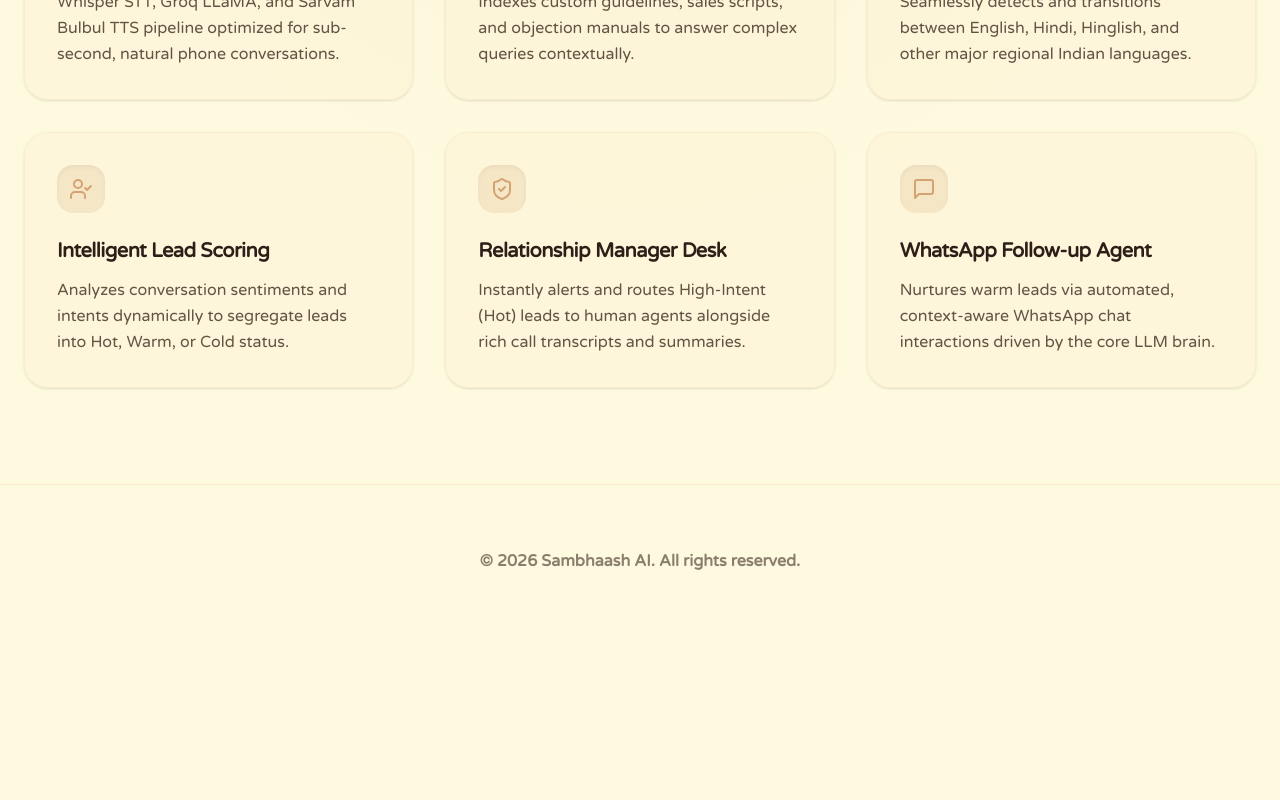
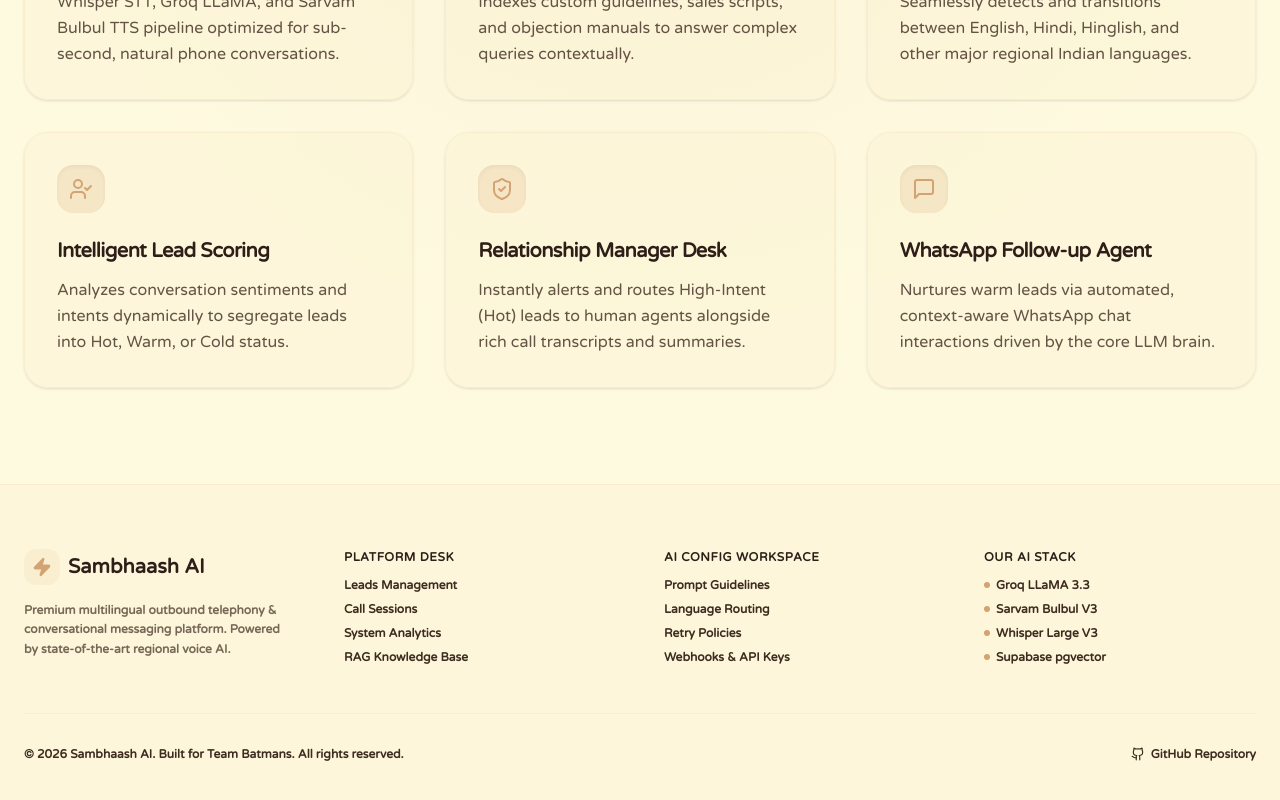
Before and after one commit to Rahul-8283/Sambhaash_AI, a React (Vite) app in the folder Frontend/: page / in a window 1280 px wide. Shown: the part 1382-2182 px from the top of the page. Before the commit the page ends 2019 px from the top, so only its background shows below. Built offline with nearby package versions, Linux system fonts and the light colour scheme; no server answers; the HTML template or start-up script is replaced by a standard one; a web font is replaced by a local one.

Commit message:
feat: refactor landing page footer into a reusable component

```diff
--- /dev/null
+++ b/Frontend/src/components/Layout/Footer.tsx
@@ -0,0 +1,90 @@
+import React from "react";
+import { useNavigate } from "react-router-dom";
+import { Zap, Github } from "lucide-react";
+
+export const Footer: React.FC = () => {
+  const navigate = useNavigate();
+
+  return (
+    <footer className="relative z-10 bg-[#faedcd]/30 border-t border-[#faedcd] pt-16 pb-12 px-6">
+      <div className="max-w-7xl mx-auto grid grid-cols-1 md:grid-cols-4 gap-12 mb-12 text-left">
+        {/* Brand Column */}
+        <div className="space-y-4">
+          <div className="flex items-center gap-2">
+            <span className="p-2 rounded-xl bg-[#d4a373]/10 text-[#d4a373] flex items-center justify-center">
+              <Zap size={20} fill="#d4a373" />
+            </span>
+            <span className="text-xl font-black text-[#2d1e18] font-display">Sambhaash AI</span>
+          </div>
+          <p className="text-xs font-semibold text-[#3d2b1f]/70 leading-relaxed">
+            Premium multilingual outbound telephony & conversational messaging platform. Powered by state-of-the-art regional voice AI.
+          </p>
+        </div>
+
+        {/* Quick Links Column */}
+        <div className="space-y-3">
+          <h4 className="text-xs font-black text-[#2d1e18] uppercase tracking-wider">Platform Desk</h4>
+          <ul className="space-y-2 text-xs font-bold text-[#3d2b1f]/70">
+            <li>
+              <button onClick={() => navigate('/dashboard/leads')} className="hover:text-[#d4a373] transition-colors cursor-pointer bg-transparent border-none p-0">Leads Management</button>
+            </li>
+            <li>
+              <button onClick={() => navigate('/dashboard/calls')} className="hover:text-[#d4a373] transition-colors cursor-pointer bg-transparent border-none p-0">Call Sessions</button>
+            </li>
+            <li>
+              <button onClick={() => navigate('/dashboard/analytics')} className="hover:text-[#d4a373] transition-colors cursor-pointer bg-transparent border-none p-0">System Analytics</button>
+            </li>
+            <li>
+              <button onClick={() => navigate('/dashboard/appendix')} className="hover:text-[#d4a373] transition-colors cursor-pointer bg-transparent border-none p-0">RAG Knowledge Base</button>
+            </li>
+          </ul>
+        </div>
+
+        {/* Settings Column */}
+        <div className="space-y-3">
+          <h4 className="text-xs font-black text-[#2d1e18] uppercase tracking-wider">AI Config Workspace</h4>
+          <ul className="space-y-2 text-xs font-bold text-[#3d2b1f]/70">
+            <li>
+              <button onClick={() => navigate('/dashboard/settings/prompt')} className="hover:text-[#d4a373] transition-colors cursor-pointer bg-transparent border-none p-0">Prompt Guidelines</button>
+            </li>
+            <li>
+              <button onClick={() => navigate('/dashboard/settings/language')} className="hover:text-[#d4a373] transition-colors cursor-pointer bg-transparent border-none p-0">Language Routing</button>
+            </li>
+            <li>
+              <button onClick={() => navigate('/dashboard/settings/retry')} className="hover:text-[#d4a373] transition-colors cursor-pointer bg-transparent border-none p-0">Retry Policies</button>
+            </li>
+            <li>
+              <button onClick={() => navigate('/dashboard/settings/integrations')} className="hover:text-[#d4a373] transition-colors cursor-pointer bg-transparent border-none p-0">Webhooks & API Keys</button>
+            </li>
+          </ul>
+        </div>
+
+        {/* Core Tech Column */}
+        <div className="space-y-3">
+          <h4 className="text-xs font-black text-[#2d1e18] uppercase tracking-wider">Our AI Stack</h4>
+          <ul className="space-y-2 text-xs font-bold text-[#3d2b1f]/70">
+            <li className="flex items-center gap-1.5"><span className="w-1.5 h-1.5 rounded-full bg-[#d4a373]" /> Groq LLaMA 3.3</li>
+            <li className="flex items-center gap-1.5"><span className="w-1.5 h-1.5 rounded-full bg-[#d4a373]" /> Sarvam Bulbul V3</li>
+            <li className="flex items-center gap-1.5"><span className="w-1.5 h-1.5 rounded-full bg-[#d4a373]" /> Whisper Large V3</li>
+            <li className="flex items-center gap-1.5"><span className="w-1.5 h-1.5 rounded-full bg-[#d4a373]" /> Supabase pgvector</li>
+          </ul>
+        </div>
+      </div>
+
+      {/* Divider */}
+      <div className="max-w-7xl mx-auto h-px bg-[#faedcd] mb-8" />
+
+      {/* Bottom Bar */}
+      <div className="max-w-7xl mx-auto flex flex-col sm:flex-row items-center justify-between gap-4 text-xs font-semibold text-[#3d2b1f]/60">
+        <p>© 2026 Sambhaash AI. Built for Team Batmans. All rights reserved.</p>
+        <div className="flex items-center gap-4">
+          <a href="https://github.com/Rahul-8283/Sambhaash_AI" target="_blank" rel="noopener noreferrer" className="hover:text-[#d4a373] transition-colors flex items-center gap-1.5">
+            <Github size={14} /> GitHub Repository
+          </a>
+        </div>
+      </div>
+    </footer>
+  );
+};
+
+export default Footer;
--- a/Frontend/src/pages/LandingPage.tsx
+++ b/Frontend/src/pages/LandingPage.tsx
@@ -14,6 +14,7 @@ import {
   FileText,
   Activity
 } from "lucide-react";
+import Footer from "../components/Layout/Footer";
 
 export const LandingPage: React.FC = () => {
   const navigate = useNavigate();
@@ -194,9 +195,7 @@ export const LandingPage: React.FC = () => {
         </motion.div>
       </div>
 
-      <footer className="relative z-10 py-16 text-center border-t border-[#faedcd]">
-        <p className="text-[#3d2b1f]/60 font-semibold font-display">© 2026 Sambhaash AI. All rights reserved.</p>
-      </footer>
+      <Footer />
     </div>
   );
 };
```
